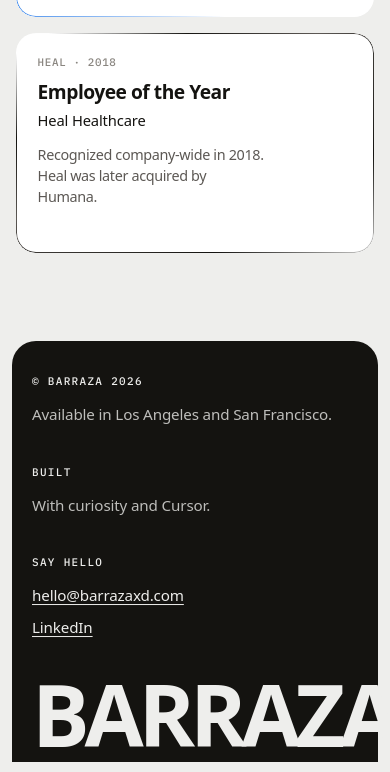
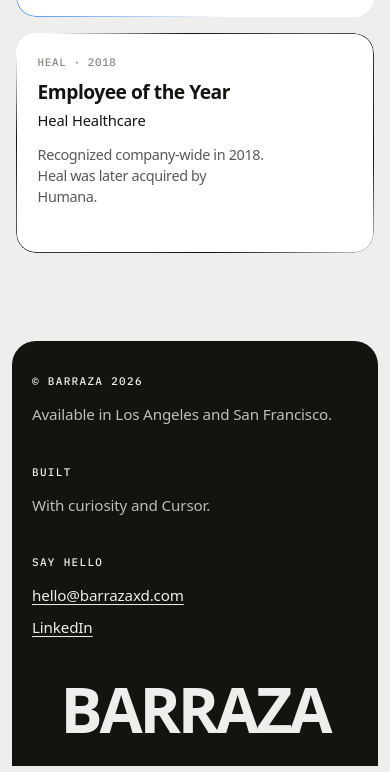
Before and after one commit to dianashawnbarraza-wq/portfolio, a plain HTML site: page index.html in a window 390 px wide. Shown: the part 6946-7718 px from the top of the page. Drawn offline with Linux system fonts and the light colour scheme; animation ran at ten frames a second; a web font is replaced by a local one.

Commit message:
Scale the footer BARRAZA wordmark to the panel so it isn’t clipped on mobile.
Co-authored-by: Cursor <cursoragent@cursor.com>

```diff
--- a/index.html
+++ b/index.html
@@ -29,7 +29,7 @@
   <meta name="twitter:image" content="https://barrazaxd.com/og-share.png?v=1">
   <meta name="twitter:image:alt" content="Diana Shawn Barraza — Staff product designer and AI-native builder">
   <link rel="stylesheet" href="ui-system.css?v=7">
-  <link rel="stylesheet" href="styles.css?v=170">
+  <link rel="stylesheet" href="styles.css?v=171">
   <link rel="icon" href="favicon.svg?v=15" type="image/svg+xml">
   <link rel="icon" href="favicon.png?v=15" type="image/png" sizes="32x32">
   <link rel="apple-touch-icon" href="apple-touch-icon.png?v=15">
--- a/styles.css
+++ b/styles.css
@@ -2811,6 +2811,9 @@ nav ul {
   color: var(--color-cream);
   border-radius: 2rem 2rem 0 0;
   padding: clamp(2.5rem, 5vw, 4rem) clamp(1.5rem, 4vw, 3.5rem) 1.25rem;
+  container-type: inline-size;
+  container-name: footer-panel;
+  overflow: visible;
 }
 
 .site-footer__top {
@@ -2865,14 +2868,19 @@ nav ul {
 .site-footer__wordmark {
   margin: 0;
   font-family: var(--font-display);
-  font-size: clamp(4.5rem, 18vw, 14rem);
+  /* Fit "BARRAZA" to the panel width so html overflow-x:clip doesn't shear it */
+  font-size: min(14rem, calc(100cqw / 5.35));
   font-weight: 700;
   letter-spacing: -0.06em;
-  line-height: 0.82;
+  line-height: 0.95;
   text-transform: uppercase;
   color: var(--color-cream);
   text-align: center;
   user-select: none;
+  white-space: nowrap;
+  max-width: 100%;
+  overflow: visible;
+  padding-bottom: 0.12em;
 }
 
 /* Scroll reveals — quiet rise, no heavy blur */
@@ -3583,7 +3591,7 @@ nav ul {
 
   .site-footer__panel {
     border-radius: 1.5rem 1.5rem 0 0;
-    padding: 2rem 1.25rem 0.75rem;
+    padding: 2rem 1.25rem 1.25rem;
   }
 
   .site-footer__top {
@@ -3593,7 +3601,8 @@ nav ul {
   }
 
   .site-footer__wordmark {
-    font-size: clamp(3.5rem, 22vw, 6rem);
+    font-size: min(6rem, calc(100cqw / 5.2));
+    letter-spacing: -0.05em;
   }
 
   .hero--fullscreen {
```
